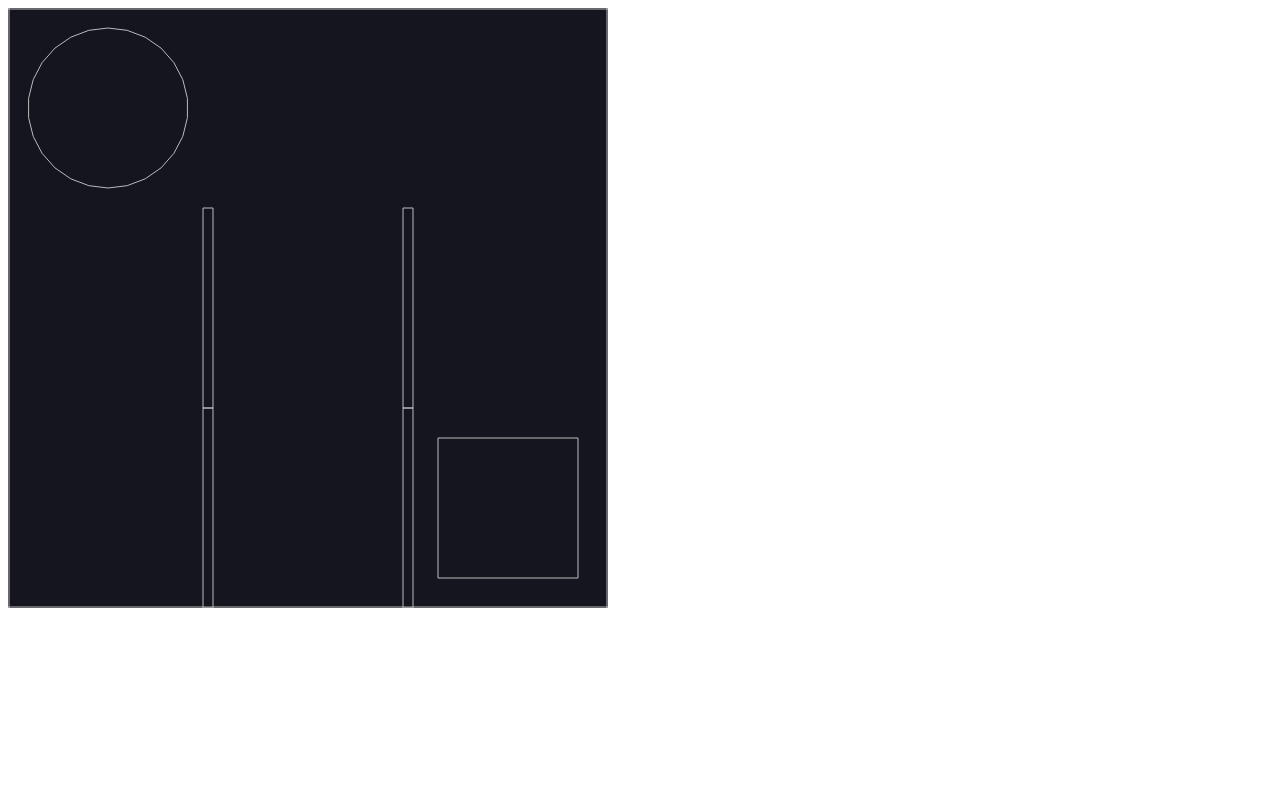
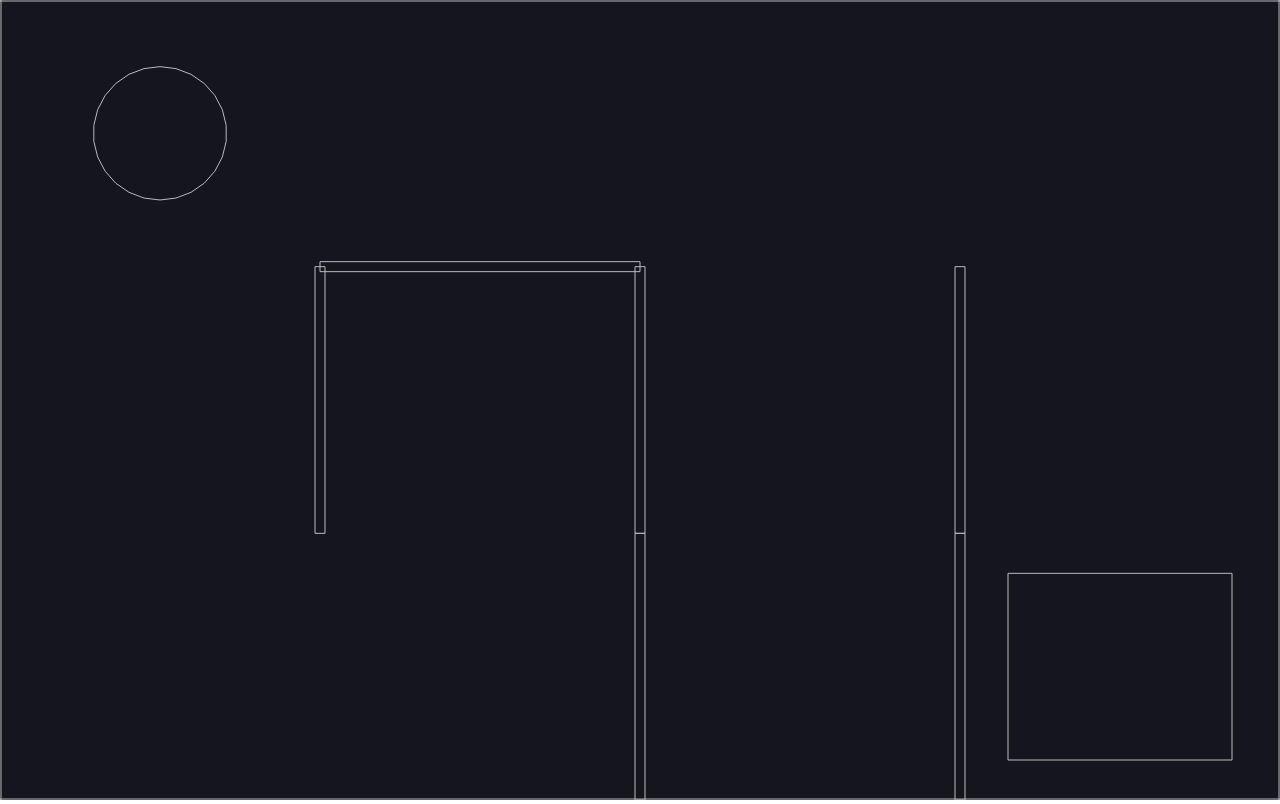
Before and after one commit to KonradOlech/js_maze, a plain HTML site: page index.html in a window 1280 px wide. Drawn offline with nearby package versions, Linux system fonts and the light colour scheme; animation ran at ten frames a second.

Commit message:
refactoring for allowing vertical mazes

```diff
--- a/index.html
+++ b/index.html
@@ -5,6 +5,11 @@
     <meta name="viewport" content="width=device-width, initial-scale=1.0">
     <title>Maze</title>
     <script src="https://cdnjs.cloudflare.com/ajax/libs/matter-js/0.14.2/matter.js" integrity="sha512-gYH92QFYJSMUZ5sOAtkAyyShHFf8cipWjMHVWD9f4244kx3xeSn7cUcep4UxaHCKwTKU/Nzq5Lk0EkbuQGkeSg==" crossorigin="anonymous"></script>
+    <style>
+        body {
+            margin: 0
+        }
+    </style>
 </head>
 <body>
     <script src="index.js"></script>
--- a/index.js
+++ b/index.js
@@ -1,10 +1,13 @@
 const { Engine, Render, Runner, World, Bodies, Body, Events} = Matter;
 
-const cells = 3;
-const width = 600;
-const height = 600;
+const cellsHorizontal = 4;
+const cellsVertical = 3;
 
-const unitLength = width / cells;
+const width = window.innerWidth;
+const height = window.innerHeight;
+
+const unitLengthX = width / cellsHorizontal;
+const unitLengthY = height / cellsVertical;
 
 const engine = Engine.create();
 engine.world.gravity.y = 0;
@@ -51,20 +54,20 @@ const shuffle = (arr) => {
     return arr;
 }
 
-const grid = Array(cells)
+const grid = Array(cellsVertical)
     .fill(null)
-    .map(() => Array(cells).fill(false));
+    .map(() => Array(cellsHorizontal).fill(false));
 
-const verticals = Array(cells)
+const verticals = Array(cellsVertical)
     .fill(null)
-    .map(() => Array(cells - 1).fill(false));
+    .map(() => Array(cellsHorizontal - 1).fill(false));
 
-const horizontals = Array(cells - 1)
+const horizontals = Array(cellsVertical - 1)
     .fill(null)
-    .map(() => Array(cells).fill(false));
+    .map(() => Array(cellsHorizontal).fill(false));
 
-const startRow = Math.floor(Math.random() * cells);
-const startColumn = Math.floor(Math.random() * cells);
+const startRow = Math.floor(Math.random() * cellsVertical);
+const startColumn = Math.floor(Math.random() * cellsHorizontal);
 
 const stepThroughCell = (row, column) => {
     // If i have visited the cell at [row, colimn], then return
@@ -90,7 +93,7 @@ const stepThroughCell = (row, column) => {
         const [nextRow, nextColumn, direction] = neighbor;
         // See if that neighbor is out of bounds
 
-        if (nextRow < 0 || nextRow >= cells || nextColumn < 0 || nextColumn >= cells) {
+        if (nextRow < 0 || nextRow >= cellsVertical || nextColumn < 0 || nextColumn >= cellsHorizontal) {
             continue;
         }
 
@@ -125,9 +128,9 @@ horizontals.forEach((row, rowIndex) => {
         }
 
         const wall = Bodies.rectangle(
-            columnIndex * unitLength + unitLength / 2,
-            rowIndex * unitLength + unitLength,
-            unitLength,
+            columnIndex * unitLengthX + unitLengthX / 2,
+            rowIndex * unitLengthY + unitLengthY,
+            unitLengthX,
             10,
             {
                 label: 'wall',
@@ -146,10 +149,10 @@ verticals.forEach((row, rowIndex) => {
         }
 
         const wall = Bodies.rectangle(
-            columnIndex * unitLength + unitLength,
-            rowIndex * unitLength + unitLength / 2,
+            columnIndex * unitLengthX + unitLengthX,
+            rowIndex * unitLengthY + unitLengthY / 2,
             10,
-            unitLength,
+            unitLengthY,
             {
                 label: 'wall',
                 isStatic: true
@@ -163,10 +166,10 @@ verticals.forEach((row, rowIndex) => {
 //Goal
 
 const goal = Bodies.rectangle(
-    width - unitLength / 2,
-    height - unitLength / 2,
-    unitLength * .7,
-    unitLength * .7,
+    width - unitLengthX / 2,
+    height - unitLengthY / 2,
+    unitLengthX * .7,
+    unitLengthY * .7,
     {
         label: 'goal',
         isStatic: true
@@ -176,10 +179,11 @@ World.add(world, goal);
 
 // Ball
 
+const ballRadius = Math.min(unitLengthX, unitLengthY) / 4;
 const ball = Bodies.circle(
-    unitLength / 2,
-    unitLength / 2,
-    unitLength * .4,
+    unitLengthX / 2,
+    unitLengthY / 2,
+    ballRadius,
     {
         label: 'ball'
     }
```
